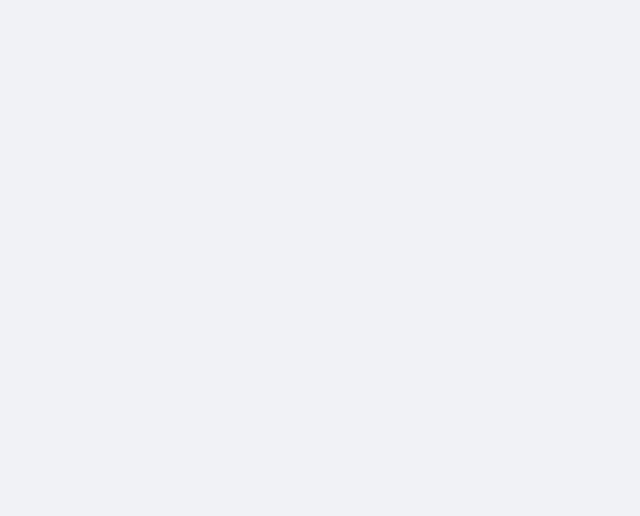
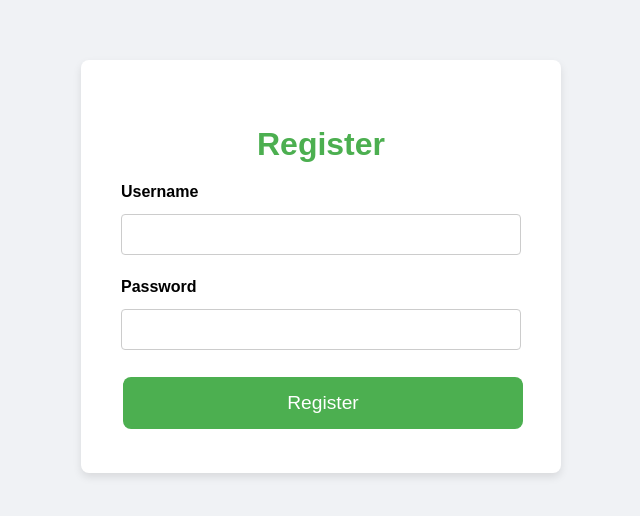
Before and after one commit to hakareem/bud_frontend, a React (Create React App) app: page /register in a window 1280 px wide. Before the commit this address had no page. Shown: the part 126-642 px from the top of the page, without its empty margins (319-959 px from the left). Built offline with nearby package versions, Linux system fonts and the light colour scheme.

Commit message:
register endpoint request

```diff
--- a/src/App.js
+++ b/src/App.js
@@ -7,6 +7,7 @@ import Homepage from "./Homepage/Homepage";
 import AssignmentView from "./AssignmentView/AssignmentView";
 import Login from "./Login/Login";
 import PrivateRoute from "./PrivateRoute/PrivateRoute";
+import Register from "./Register/Register";
 
 function App() {
 
@@ -25,6 +26,7 @@ function App() {
       }
       />
       <Route path="login" element={<Login />} />
+      <Route path="register" element={<Register />} />
       <Route path="/" element={<Homepage />} />
     </Routes>
     )
--- /dev/null
+++ b/src/Register/Register.js
@@ -0,0 +1,53 @@
+import React, { useState } from 'react';
+import { useNavigate } from 'react-router-dom';
+import useLocalStorage from '../util/useLocalStorage';
+import fetchService from '../Services/fetchService';
+
+const Register = () => {
+    const [jwt, setJwt] = useLocalStorage("", "jwt");
+    const [username, setUsername] = useState("");
+    const [password, setPassword] = useState("");
+    const navigate = useNavigate();
+
+    const sendRegisterRequest = async () => {
+        try {
+            const response = await fetchService("api/auth/register", jwt, "POST", { username, password });
+            if (response.ok) {
+                navigate('/login');
+            } else {
+                console.error("Registration failed");
+            }
+        } catch (error) {
+            console.error("Invalid registration attempt", error);
+        }
+    };
+
+    return (
+        <div className="login-container">
+            <div className="login-form">
+                <h2>Register</h2>
+                <div className="form-group">
+                    <label htmlFor='username'>Username</label>
+                    <input
+                        type="email"
+                        id="username"
+                        value={username}
+                        onChange={(e) => setUsername(e.target.value)}
+                    />
+                </div>
+                <div className="form-group">
+                    <label htmlFor='password'>Password</label>
+                    <input
+                        type="password"
+                        id="password"
+                        value={password}
+                        onChange={(e) => setPassword(e.target.value)}
+                    />
+                </div>
+                <button className="login-button" type='button' onClick={sendRegisterRequest}>Register</button>
+            </div>
+        </div>
+    );
+};
+
+export default Register;
```
